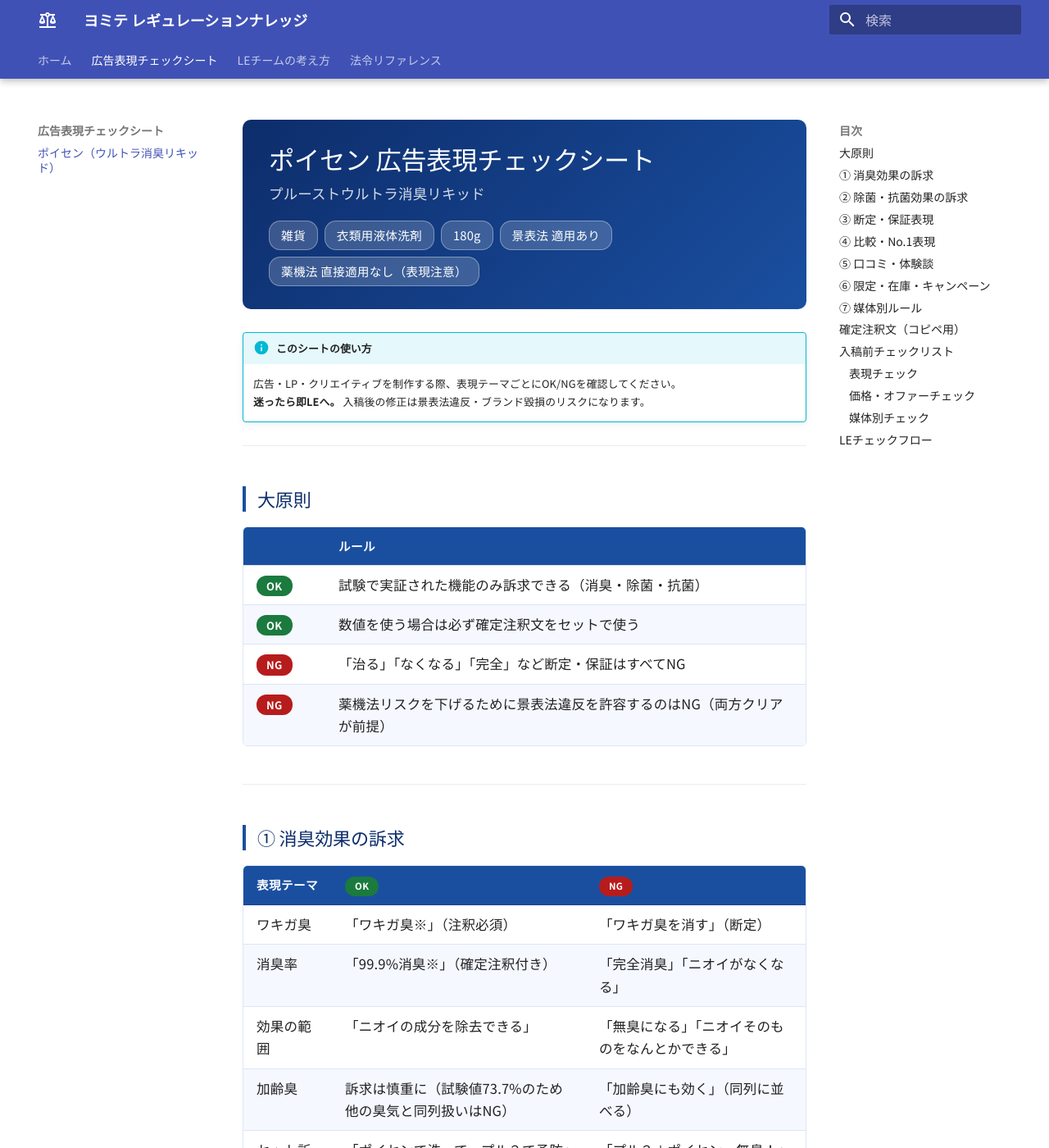
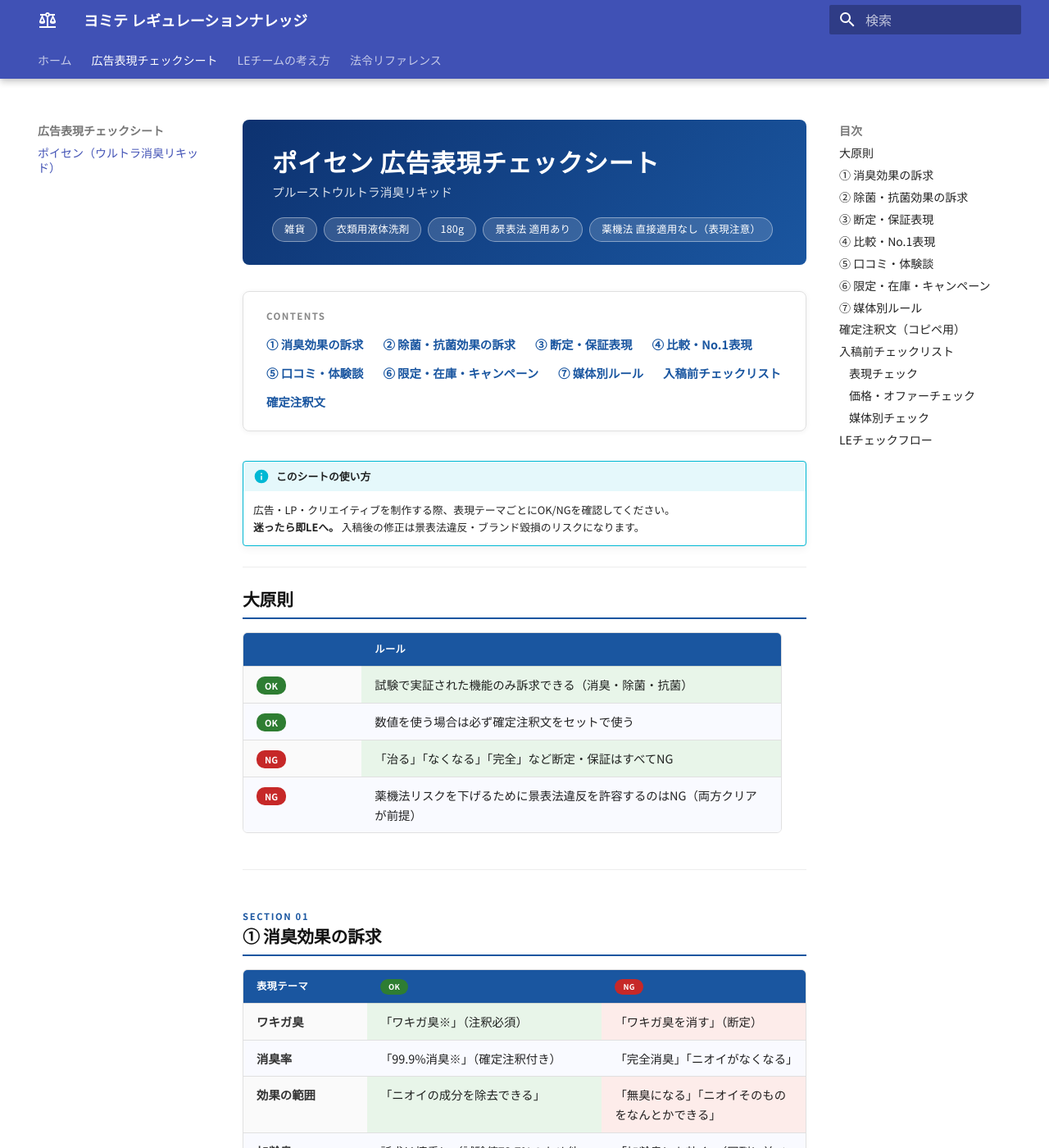
Before and after one commit to yomite-ys/yomite-prouspoisen-regulation, an MkDocs documentation site: the page built from docs/products/poisen.md, in a window 1280 px wide and 1400 px high. Shown: the whole window at 82% size. Built offline with MkDocs 1.6.1 and Material for MkDocs 9.7.7, drawn with Linux system fonts in a browser that asks for light colours; some web fonts are replaced; some of the changed text lies outside the part shown.

Commit message:
feat: PDF風UIデザインを全面適用
- extra.css: 青グラデーションヘッダー・CONTENTSカード・SECTIONラベル・okng-table列色分けを実装
- poisen.md: okng-tableラッパー追加・CONTENTSカード追加・SECTION 0Xラベル追加

Co-Authored-By: Claude Sonnet 4.6 <noreply@anthropic.com>

```diff
--- a/docs/products/poisen.md
+++ b/docs/products/poisen.md
@@ -10,6 +10,21 @@
 </div>
 </div>
 
+<div class="contents-card">
+<div class="contents-title">CONTENTS</div>
+<div class="contents-links">
+  <a href="#section1">① 消臭効果の訴求</a>
+  <a href="#section2">② 除菌・抗菌効果の訴求</a>
+  <a href="#section3">③ 断定・保証表現</a>
+  <a href="#section4">④ 比較・No.1表現</a>
+  <a href="#section5">⑤ 口コミ・体験談</a>
+  <a href="#section6">⑥ 限定・在庫・キャンペーン</a>
+  <a href="#section7">⑦ 媒体別ルール</a>
+  <a href="#checklist">入稿前チェックリスト</a>
+  <a href="#annotations">確定注釈文</a>
+</div>
+</div>
+
 !!! info "このシートの使い方"
     広告・LP・クリエイティブを制作する際、表現テーマごとにOK/NGを確認してください。
     **迷ったら即LEへ。** 入稿後の修正は景表法違反・ブランド毀損のリスクになります。
@@ -18,6 +33,8 @@
 
 ## 大原則
 
+<div class="okng-table" markdown="1">
+
 | | ルール |
 |--|--------|
 | <span class="badge-ok">OK</span> | 試験で実証された機能のみ訴求できる（消臭・除菌・抗菌） |
@@ -25,24 +42,39 @@
 | <span class="badge-ng">NG</span> | 「治る」「なくなる」「完全」など断定・保証はすべてNG |
 | <span class="badge-ng">NG</span> | 薬機法リスクを下げるために景表法違反を許容するのはNG（両方クリアが前提） |
 
+</div>
+
 ---
+
+<div class="section-label" id="section1">SECTION 01</div>
 
 ## ① 消臭効果の訴求
 
+<div class="okng-table" markdown="1">
+
 | 表現テーマ | <span class="badge-ok">OK</span> | <span class="badge-ng">NG</span> |
-|-----------|-------|-------|
-| ワキガ臭 | 「ワキガ臭※」（注釈必須） | 「ワキガ臭を消す」（断定） |
-| 消臭率 | 「99.9%消臭※」（確定注釈付き） | 「完全消臭」「ニオイがなくなる」 |
-| 効果の範囲 | 「ニオイの成分を除去できる」 | 「無臭になる」「ニオイそのものをなんとかできる」 |
-| 加齢臭 | 訴求は慎重に（試験値73.7%のため他の臭気と同列扱いはNG） | 「加齢臭にも効く」（同列に並べる） |
-| セット訴求 | 「ポイセンで洗って、プル２で予防」 | 「プル２＋ポイセン＝無臭！」（断定） |
+| ----- | -------------------------------- | -------------------------------- |
+| ワキガ臭  | 「ワキガ臭※」（注釈必須）                    | 「ワキガ臭を消す」（断定）                    |
+| 消臭率   | 「99.9%消臭※」（確定注釈付き）               | 「完全消臭」「ニオイがなくなる」                 |
+| 効果の範囲 | 「ニオイの成分を除去できる」                   | 「無臭になる」「ニオイそのものをなんとかできる」         |
+| 加齢臭   | 訴求は慎重に（試験値73.7%のため他の臭気と同列扱いはNG）  | 「加齢臭にも効く」（同列に並べる）                |
+| セット訴求 | 「ポイセンで洗って、プル２で予防」                | 「プル２＋ポイセン＝無臭！」（断定）               |
+
+</div>
 
 !!! note "ワキガ臭の注釈（必須）"
     ※腋臭成分（3MSH）のこと。
 
+!!! note "99.9%消臭の注釈（必須）"
+    ※ニオイの種類・度合いにより消臭の程度は異なります。実験環境下で、密閉容器内における特定臭気成分（3MSH）の低減効果を評価。
+
 ---
 
+<div class="section-label" id="section2">SECTION 02</div>
+
 ## ② 除菌・抗菌効果の訴求
+
+<div class="okng-table" markdown="1">
 
 | 表現テーマ | <span class="badge-ok">OK</span> | <span class="badge-ng">NG</span> |
 |-----------|-------|-------|
@@ -50,6 +82,8 @@
 | 抗菌 | 「99.9%抗菌※」（確定注釈付き） | 「菌が増えない」（無条件断定） |
 | 菌名の強調表示 | 注釈・試験結果の文脈内での記載 | 「黄色ブドウ球菌を除菌！」（見出しや強調に使用） |
 | 殺菌 | 「作用機序として殺菌力がある」 | 「殺菌効果がある」（直接表現） |
+
+</div>
 
 !!! note "除菌の注釈（必須）"
     ※菌種ではなく菌数を除去することです。全ての菌を除去するわけではありません。
@@ -59,19 +93,33 @@
 
 ---
 
+<div class="section-label" id="section3">SECTION 03</div>
+
 ## ③ 断定・保証表現
 
-| 表現テーマ | <span class="badge-ok">OK</span> | <span class="badge-ng">NG</span> |
-|-----------|-------|-------|
-| 効果の確実性 | 「ニオイが気になる方に」 | 「必ずニオイが消える」「確実に効果が出る」 |
-| 数値の断定 | 「99.9%消臭※」（注釈付き） | 「100%消臭」「完全に除去」 |
-| 効果の保証 | — | 「誰でも効果が出る」「効果を保証します」 |
-| 「治る」系 | — | 「ワキガが治る」「根本解決」「ニオイから解放される」 |
-| ぼかし表現 | — | 「無臭レベルを目指して！」（効果保証として判断されるリスクあり） |
+<div class="okng-table" markdown="1">
+
+| 表現テーマ  | <span class="badge-ok">OK</span> | <span class="badge-ng">NG</span> |
+| ------ | -------------------------------- | -------------------------------- |
+| 効果の確実性 | 「ニオイが気になる方に」                     | 「必ずニオイが消える」「確実に効果が出る」            |
+| 数値の断定  | 「99.9%消臭※」（注釈付き）                 | 「100%消臭」「完全に除去」                  |
+| 効果の保証  | —                                | 「誰でも効果が出る」「効果を保証します」             |
+| 「治る」系  | —                                | 「ワキガが治る」「根本解決」「ニオイから解放される」       |
+| ぼかし表現  | —                                | 「無臭レベルを目指して！」（効果保証として判断されるリスクあり） |
+
+</div>
+
+!!! note "99.9%消臭の注釈（必須）"
+    ※ニオイの種類・度合いにより消臭の程度は異なります。実験環境下で、密閉容器内における特定臭気成分（3MSH）の低減効果を評価。
+
 
 ---
 
+<div class="section-label" id="section4">SECTION 04</div>
+
 ## ④ 比較・No.1表現
+
+<div class="okng-table" markdown="1">
 
 | 表現テーマ | <span class="badge-ok">OK</span> | <span class="badge-ng">NG</span> |
 |-----------|-------|-------|
@@ -79,22 +127,30 @@
 | フリマ価格 | 価格を黒塗り・モザイク処理した画像 | フリマサイトの販売価格をそのまま掲載 |
 | No.1表示 | 第三者調査の根拠が明記されていればOK（要LE相談） | 根拠のない「ニオイケアNo.1」 |
 
+</div>
+
 ---
+
+<div class="section-label" id="section5">SECTION 05</div>
 
 ## ⑤ 口コミ・体験談
 
-| 表現テーマ | <span class="badge-ok">OK</span> | <span class="badge-ng">NG</span> |
-|-----------|-------|-------|
-| 呼び方 | 「お声」「感想」 | 「口コミ」（モニター・社内使用者の感想に使うのは禁止） |
-| 内容 | 「使ったらニオイが気にならなくなりました（個人の感想）」 | 「使ったらワキガが治りました」（治癒表現） |
-| 素材 | 本人の許可を得た実際の感想のみ | 架空・捏造・フリー素材・他社から流用 |
-| Amazon | — | 口コミ引用・Amazonロゴ使用（ともに禁止） |
-| 楽天・Qoo10 | 口コミ引用OK（ロゴ使用は禁止） | 個人情報の記載 |
+<div class="okng-table" markdown="1">
+
+| 表現テーマ    | <span class="badge-ok">OK</span> | <span class="badge-ng">NG</span> |
+| -------- | -------------------------------- | -------------------------------- |
+| 呼び方      | 「お声」「感想」                         | 「口コミ」（モニター・社内使用者の感想に使うのは禁止）      |
+| 内容       | 「使ったら衣類のニオイが気にならなくなりました（個人の感想）」  | 「使ったらワキガが治りました」（治癒表現）            |
+| 素材       | 本人の許可を得た実際の感想のみ                  | 架空・捏造・フリー素材・他社から流用               |
+| Amazon   | —                                | 口コミ引用・Amazonロゴ使用（ともに禁止）          |
+| 楽天・Qoo10 | 口コミ引用OK（ロゴ使用は禁止）                 | 個人情報の記載                          |
+
+</div>
 
 **口コミ・お声使用時の注釈（必須）**
 
 === "口コミ・お声はがき"
-    ※個人の感想であり、効能効果を保証するものではありません。※薬機法に従い一部改変しています。
+    ※個人の感想であり、効能効果を保証するものではありません。
 
 === "モニター"
     ※商品モニターとしてご協力いただいた方々の感想です。個人の感想であり、効果効能を保証するものではありません。※薬機法に従い一部改変しています。
@@ -104,7 +160,11 @@
 
 ---
 
+<div class="section-label" id="section6">SECTION 06</div>
+
 ## ⑥ 限定・在庫・キャンペーン
+
+<div class="okng-table" markdown="1">
 
 | 表現テーマ | <span class="badge-ok">OK</span> | <span class="badge-ng">NG</span> |
 |-----------|-------|-------|
@@ -113,7 +173,11 @@
 | 入手困難演出 | — | 「おめでとうございます」＋「ポストに届きます」の組み合わせ（無料誤認） |
 | カウントダウン | 事前にLE相談が必要 | 根拠のないカウントダウン |
 
+</div>
+
 ---
+
+<div class="section-label" id="section7">SECTION 07</div>
 
 ## ⑦ 媒体別ルール
 
@@ -139,6 +203,8 @@
 
 ---
 
+<div class="section-label" id="annotations">COPY</div>
+
 ## 確定注釈文（コピペ用）
 
 !!! success "99.9％消臭※"
@@ -156,6 +222,8 @@
 **注釈ルール：** フォントサイズ8pt以上 ／ 必ず※マーク付き ／ 複数注釈は番号で対応関係を明示
 
 ---
+
+<div class="section-label" id="checklist">CHECK</div>
 
 ## 入稿前チェックリスト
 
--- a/docs/stylesheets/extra.css
+++ b/docs/stylesheets/extra.css
@@ -1,99 +1,224 @@
 /* =============================================
-   カラー設定（ここを変えると全体の色が変わる）
+   フォント
    ============================================= */
-:root {
-  --color-primary: #1a4fa0;      /* メインカラー（ヘッダー・見出し） */
-  --color-primary-dark: #0d2d6b; /* 濃いめのメインカラー */
-  --color-primary-light: #e8f0fb;/* 薄いメインカラー（背景等） */
-  --color-ok: #1b7a3e;           /* OKバッジの色 */
-  --color-ok-bg: #edf7f1;        /* OKセルの背景 */
-  --color-ng: #b71c1c;           /* NGバッジの色 */
-  --color-ng-bg: #fdf0f0;        /* NGセルの背景 */
-  --color-border: #dde6f5;       /* テーブルの罫線 */
-}
+@import url('https://fonts.googleapis.com/css2?family=BIZ+UDPGothic:wght@400;700&display=swap');
 
-/* =============================================
-   フォント設定
-   ============================================= */
-@import url('https://fonts.googleapis.com/css2?family=BIZ+UDPGothic:wght@400;700&family=BIZ+UDMincho&display=swap');
-
-.md-typeset {
-  font-family: 'BIZ UDPGothic', 'Noto Sans JP', sans-serif;
-  font-size: 0.92rem;
-  line-height: 1.75;
-  letter-spacing: 0.01em;
-}
-
-.md-header__title,
-.md-nav__title,
-.md-nav__item {
+body, .md-typeset {
   font-family: 'BIZ UDPGothic', 'Noto Sans JP', sans-serif;
 }
 
 /* =============================================
-   バッジ
+   カラー変数（ここを変えると全体が変わる）
    ============================================= */
-.badge-ok {
-  display: inline-block;
-  background-color: var(--color-ok);
+:root {
+  --blue-dark:   #0d3270;
+  --blue-main:   #1a56a0;
+  --blue-light:  #e8f0fb;
+  --green:       #2e7d32;
+  --green-light: #e8f5e9;
+  --red:         #c62828;
+  --red-light:   #fdecea;
+  --gray-border: #e0e0e0;
+  --gray-bg:     #f5f5f5;
+}
+
+/* =============================================
+   商品ヘッダー
+   ============================================= */
+.product-header {
+  background: linear-gradient(135deg, var(--blue-dark) 0%, var(--blue-main) 100%);
   color: white;
-  padding: 2px 12px;
-  border-radius: 12px;
+  padding: 32px 36px 28px;
+  border-radius: 8px;
+  margin-bottom: 32px;
+}
+
+.product-header h1 {
+  color: white !important;
+  margin: 0 0 4px 0 !important;
+  font-size: 1.9em !important;
+  font-weight: 700 !important;
+  border: none !important;
+  padding: 0 !important;
+  letter-spacing: 0.02em;
+}
+
+.product-header .subtitle {
+  opacity: 0.85;
+  font-size: 0.92em;
+  margin-bottom: 20px;
+}
+
+.product-tags {
+  display: flex;
+  flex-wrap: wrap;
+  gap: 8px;
+  margin-top: 16px;
+}
+
+.product-tag {
+  background: rgba(255,255,255,0.15);
+  color: white;
+  padding: 4px 14px;
+  border-radius: 20px;
   font-size: 0.78em;
-  font-weight: bold;
-  white-space: nowrap;
+  border: 1px solid rgba(255,255,255,0.4);
+  letter-spacing: 0.02em;
+}
+
+/* =============================================
+   CONTENTSカード
+   ============================================= */
+.contents-card {
+  background: white;
+  border: 1px solid var(--gray-border);
+  border-radius: 8px;
+  padding: 20px 28px;
+  margin-bottom: 36px;
+  box-shadow: 0 1px 6px rgba(0,0,0,0.06);
+}
+
+.contents-card .contents-title {
+  font-size: 0.72em;
+  font-weight: 700;
+  letter-spacing: 0.12em;
+  color: #888;
+  margin-bottom: 12px;
+}
+
+.contents-card .contents-links {
+  display: flex;
+  flex-wrap: wrap;
+  gap: 6px 24px;
+  line-height: 2;
+}
+
+.contents-card .contents-links a {
+  color: var(--blue-main);
+  font-size: 0.9em;
+  text-decoration: none;
+  font-weight: 700;
+}
+
+.contents-card .contents-links a:hover {
+  text-decoration: underline;
+}
+
+/* =============================================
+   セクション見出し
+   ============================================= */
+.section-label {
+  font-size: 0.7em;
+  font-weight: 700;
+  letter-spacing: 0.15em;
+  color: var(--blue-main);
+  margin-bottom: -8px;
+  margin-top: 48px;
+}
+
+.md-typeset h2 {
+  font-size: 1.3em;
+  font-weight: 700;
+  color: #111;
+  border-bottom: 2px solid var(--blue-main);
+  padding-bottom: 8px;
+  margin-top: 8px;
+}
+
+.md-typeset h3 {
+  color: var(--blue-main);
+  font-weight: 700;
+}
+
+/* =============================================
+   OK/NGテーブル
+   ============================================= */
+.okng-table {
+  margin: 16px 0 28px;
+}
+
+.okng-table table {
+  border-collapse: collapse;
+  width: 100%;
+  font-size: 0.9em;
+  border: 1px solid var(--gray-border);
+  border-radius: 6px;
+  overflow: hidden;
+}
+
+.okng-table th {
+  padding: 10px 16px;
+  text-align: left;
+  font-weight: 700;
+  font-size: 0.85em;
   letter-spacing: 0.03em;
 }
 
-.badge-ng {
-  display: inline-block;
-  background-color: var(--color-ng);
+.okng-table th:nth-child(1) {
+  background-color: #37474f;
   color: white;
-  padding: 2px 12px;
-  border-radius: 12px;
-  font-size: 0.78em;
-  font-weight: bold;
-  white-space: nowrap;
-  letter-spacing: 0.03em;
+  width: 22%;
 }
 
-.badge-conditional {
-  display: inline-block;
-  background-color: #b45309;
+.okng-table th:nth-child(2) {
+  background-color: var(--green);
   color: white;
-  padding: 2px 12px;
-  border-radius: 12px;
-  font-size: 0.78em;
-  font-weight: bold;
-  white-space: nowrap;
-  letter-spacing: 0.03em;
+}
+
+.okng-table th:nth-child(3) {
+  background-color: var(--red);
+  color: white;
+}
+
+.okng-table td {
+  padding: 10px 16px;
+  border-bottom: 1px solid var(--gray-border);
+  vertical-align: top;
+  line-height: 1.65;
+}
+
+.okng-table td:nth-child(1) {
+  font-weight: 700;
+  background-color: #fafafa;
+  color: #333;
+}
+
+.okng-table td:nth-child(2) {
+  background-color: var(--green-light);
+}
+
+.okng-table td:nth-child(3) {
+  background-color: var(--red-light);
+}
+
+.okng-table tr:last-child td {
+  border-bottom: none;
 }
 
 /* =============================================
-   テーブル
+   通常テーブル
    ============================================= */
 .md-typeset table:not([class]) {
   border-collapse: collapse;
   width: 100%;
   font-size: 0.9em;
+  border: 1px solid var(--gray-border);
   border-radius: 6px;
   overflow: hidden;
-  border: 1px solid var(--color-border);
 }
 
 .md-typeset table:not([class]) th {
-  background-color: var(--color-primary);
+  background-color: var(--blue-main);
   color: white;
   padding: 10px 16px;
   text-align: left;
-  font-weight: bold;
-  font-size: 0.88em;
-  letter-spacing: 0.03em;
+  font-weight: 700;
+  font-size: 0.85em;
 }
 
 .md-typeset table:not([class]) td {
   padding: 10px 16px;
-  border-bottom: 1px solid var(--color-border);
+  border-bottom: 1px solid var(--gray-border);
   vertical-align: top;
   line-height: 1.65;
 }
@@ -103,76 +228,58 @@
 }
 
 .md-typeset table:not([class]) tr:nth-child(even) td {
-  background-color: #f5f8ff;
+  background-color: #f9faff;
 }
 
 /* =============================================
-   商品ヘッダーカード
+   バッジ
    ============================================= */
-.product-header {
-  background: linear-gradient(135deg, var(--color-primary-dark) 0%, var(--color-primary) 100%);
+.badge-ok {
+  display: inline-block;
+  background-color: var(--green);
   color: white;
-  padding: 28px 32px;
+  padding: 2px 10px;
   border-radius: 10px;
-  margin-bottom: 28px;
+  font-size: 0.76em;
+  font-weight: 700;
 }
 
-.product-header h1 {
-  color: white !important;
-  margin: 0 0 6px 0 !important;
-  font-size: 1.7em !important;
-  border: none !important;
-  padding: 0 !important;
+.badge-ng {
+  display: inline-block;
+  background-color: var(--red);
+  color: white;
+  padding: 2px 10px;
+  border-radius: 10px;
+  font-size: 0.76em;
+  font-weight: 700;
 }
 
-.product-header .subtitle {
-  opacity: 0.82;
-  font-size: 0.95em;
-  margin-bottom: 18px;
-}
-
-.product-tags {
-  display: flex;
-  flex-wrap: wrap;
-  gap: 8px;
-  margin-top: 12px;
-}
-
-.product-tag {
-  background-color: rgba(255,255,255,0.18);
+.badge-conditional {
+  display: inline-block;
+  background-color: #e65100;
   color: white;
-  padding: 4px 14px;
-  border-radius: 14px;
-  font-size: 0.8em;
-  border: 1px solid rgba(255,255,255,0.35);
+  padding: 2px 10px;
+  border-radius: 10px;
+  font-size: 0.76em;
+  font-weight: 700;
 }
 
 /* =============================================
-   見出し
+   注釈コピー用ブロック
    ============================================= */
-.md-typeset h2 {
-  border-left: 4px solid var(--color-primary);
-  padding-left: 14px;
-  margin-top: 2.2em;
-  color: var(--color-primary-dark);
-  font-size: 1.2em;
-}
-
-.md-typeset h3 {
-  color: var(--color-primary);
-  font-size: 1.05em;
+.note-box {
+  background: #fffde7;
+  border-left: 4px solid #f9a825;
+  border-radius: 4px;
+  padding: 14px 18px;
+  margin: 8px 0 16px;
+  font-size: 0.88em;
+  line-height: 1.7;
 }
 
 /* =============================================
    タブ
    ============================================= */
 .md-typeset .tabbed-labels > label {
-  font-weight: bold;
+  font-weight: 700;
 }
-
-/* =============================================
-   コードブロック（フロー図）
-   ============================================= */
-.md-typeset pre {
-  border-radius: 8px;
-}
```
